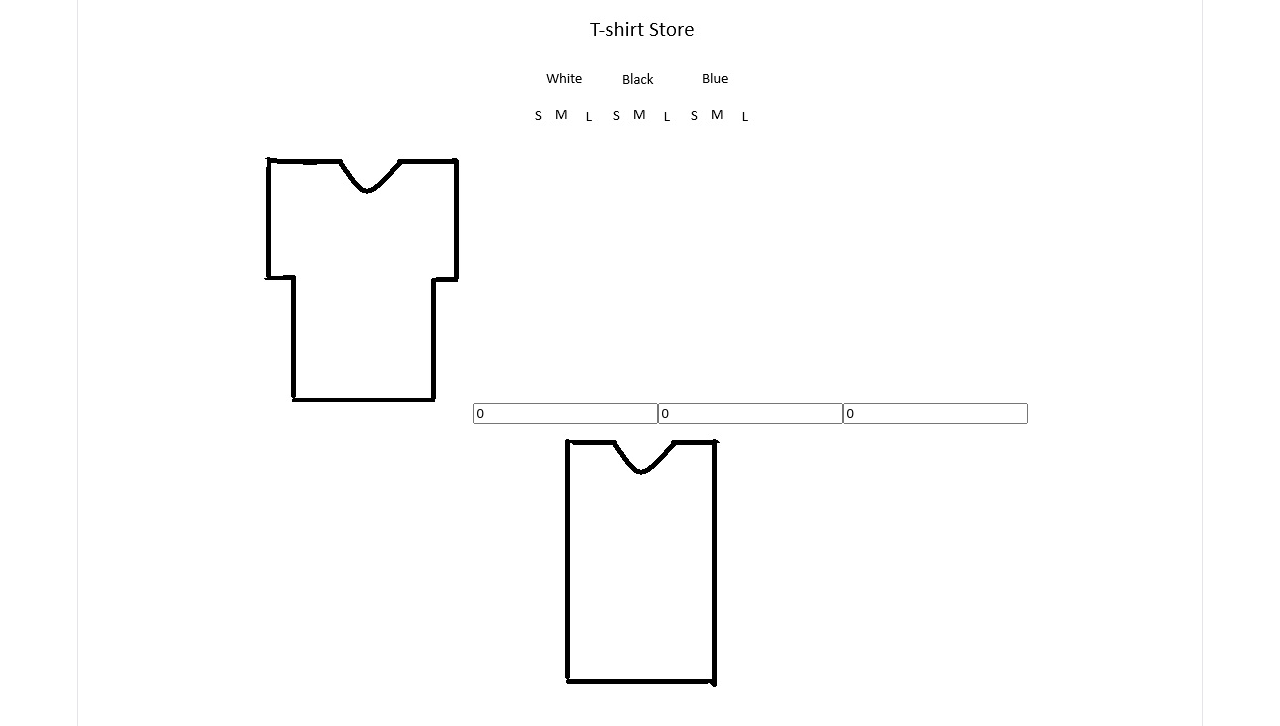
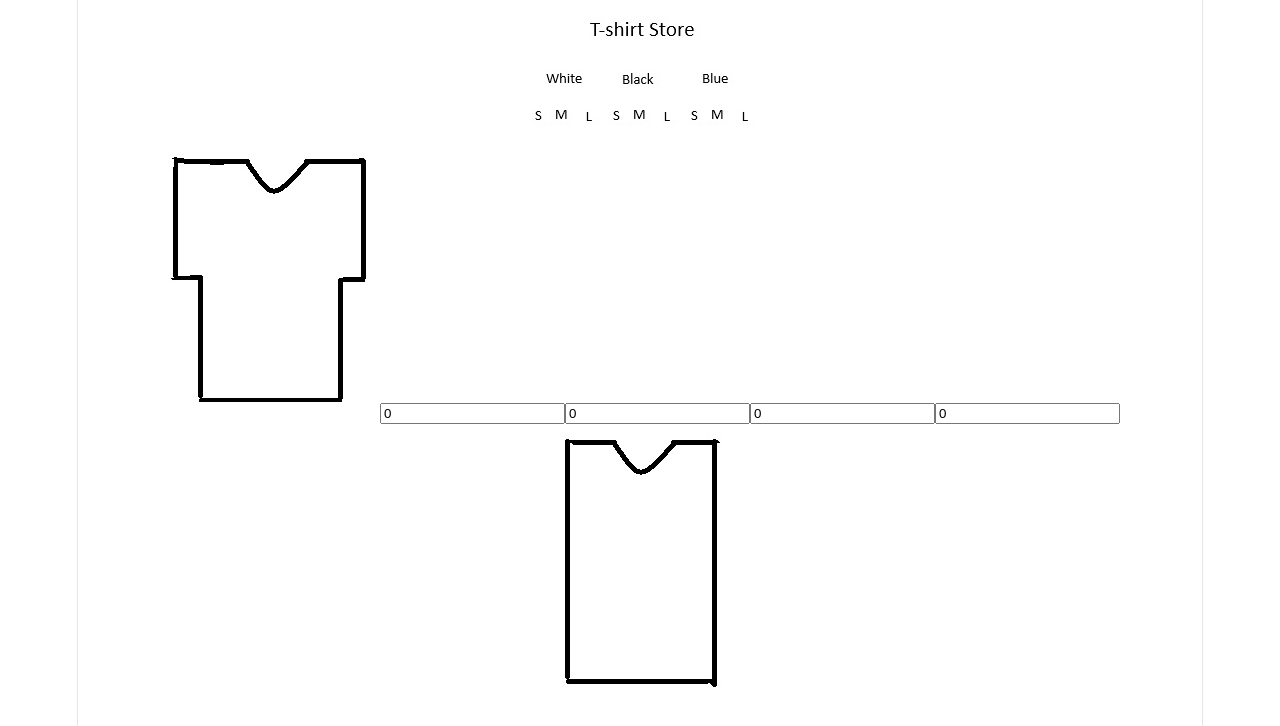
Before and after one commit to alkarim2/Tshirt-Store-App, a React (Vite) app: page / in a window 1280 px wide. Shown: the top 726 px of the page. Built offline with nearby package versions, Linux system fonts and the light colour scheme.

Commit message:
Added an input field
Added an input field for the small black short sleeved t-shirt option

```diff
--- a/src/App.jsx
+++ b/src/App.jsx
@@ -14,6 +14,7 @@ function App(){
   const [smallWhiteShortsleevedTshirtValue, setSmallWhiteShortsleevedTshirtValue] = useState(0);
   const [mediumWhiteShortsleevedTshirtValue, setMediumWhiteShortsleevedTshirtValue] = useState(0);
   const [largeWhiteShortsleevedTshirtValue, setLargeWhiteShortsleevedTshirtValue] = useState(0);
+  const [smallBlackShortsleevedTshirtValue, setSmallBlackShortsleevedTshirtValue] = useState(0);
 
   return (
     <div>
@@ -53,6 +54,11 @@ function App(){
                 onChange={e => setLargeWhiteShortsleevedTshirtValue(e.target.value)}
                 type="number"
           />
+          <input
+                value={smallBlackShortsleevedTshirtValue}
+                onChange={e => setSmallBlackShortsleevedTshirtValue(e.target.value)}
+                type="number"
+          />
       </div>
       <div>
           <img src={sleevelessTshirt}/>
```
